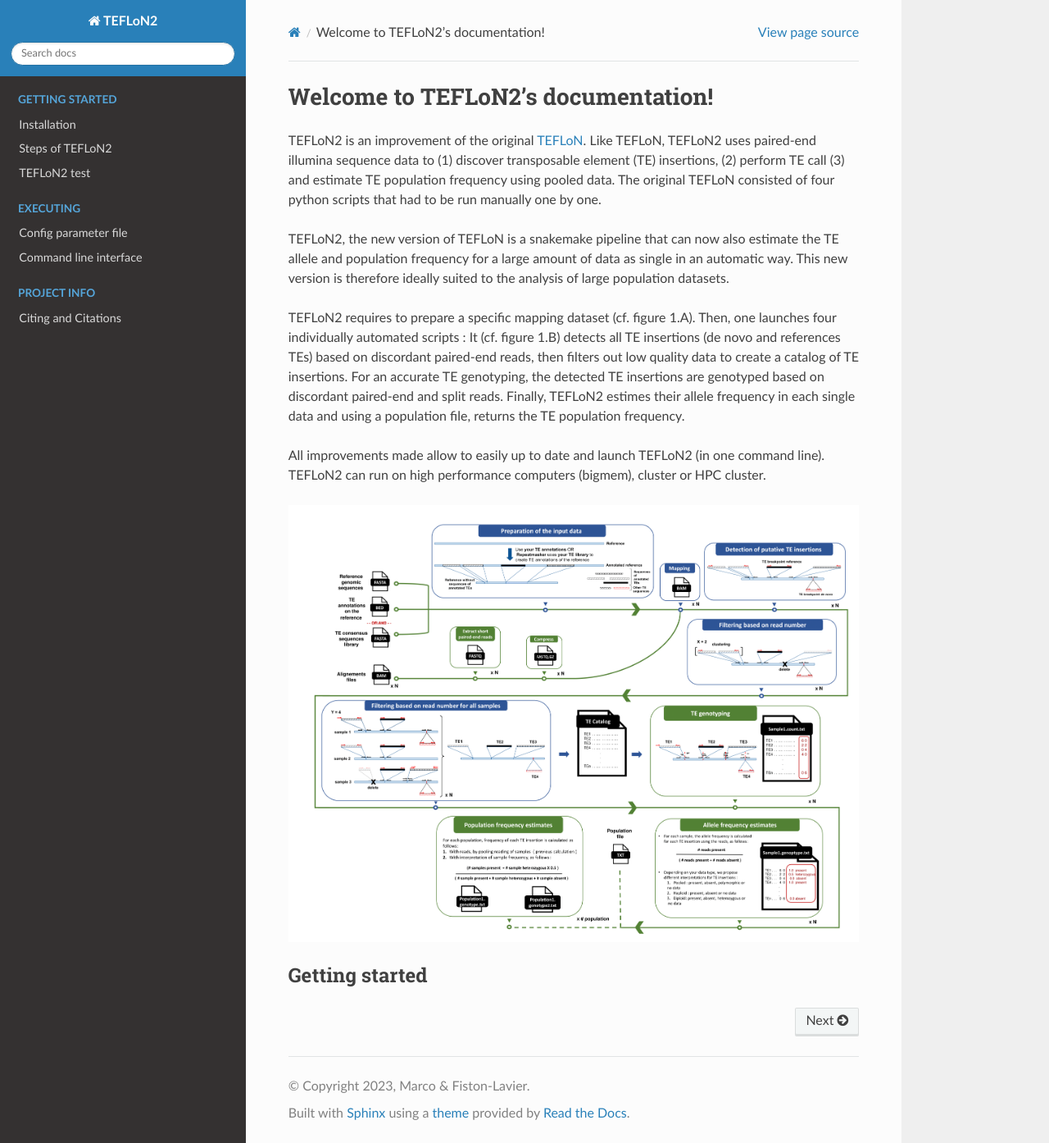
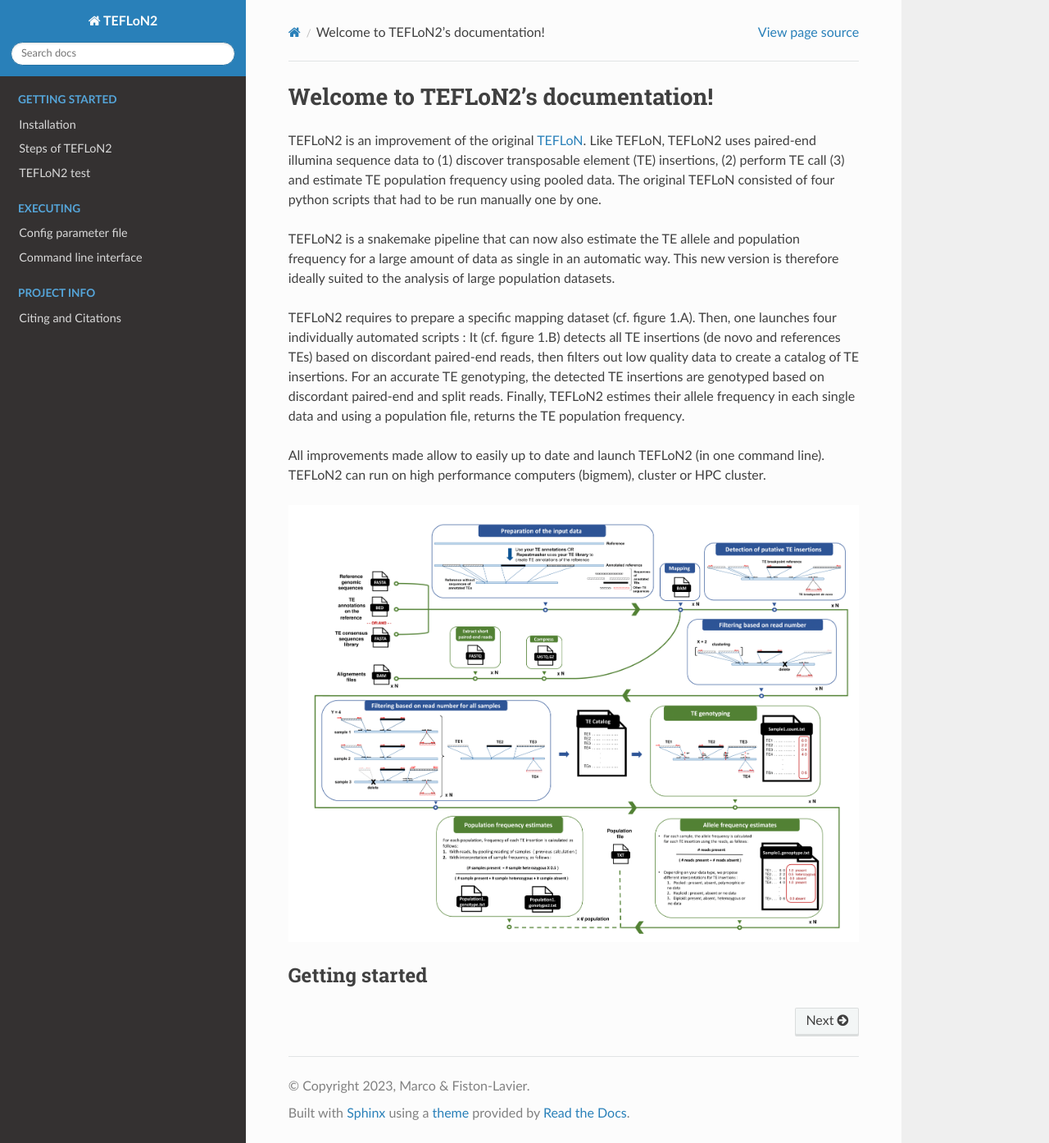
Before and after one commit to asfistonlavie/TEFLoN2, a Sphinx documentation site: the page built from docs/index.rst, in a window 1280 px wide and 1394 px high. Shown: the whole window at 82% size. Built offline with Sphinx 7.4.7 and the Read the Docs theme 3.1.0, drawn with Linux system fonts in a browser that asks for light colours.

Commit message:
Update index.rst

```diff
--- a/docs/index.rst
+++ b/docs/index.rst
@@ -8,7 +8,7 @@ Welcome to TEFLoN2's documentation!
 
 TEFLoN2 is an improvement of the original `TEFLoN <https://github.com/jradrion/TEFLoN>`_. Like TEFLoN, TEFLoN2 uses paired-end illumina sequence data to (1) discover transposable element (TE) insertions, (2) perform TE call (3) and estimate TE population frequency using pooled data. The original TEFLoN consisted of four python scripts that had to be run manually one by one.
 
-TEFLoN2, the new version of TEFLoN is a snakemake pipeline that can now also estimate the TE allele and population frequency for a large amount of data as single in an automatic way. This new version is therefore ideally suited to the analysis of large population datasets.
+TEFLoN2 is a snakemake pipeline that can now also estimate the TE allele and population frequency for a large amount of data as single in an automatic way. This new version is therefore ideally suited to the analysis of large population datasets.
 
 TEFLoN2 requires to prepare a specific mapping dataset (cf. figure 1.A). Then, one launches four individually automated scripts : It (cf. figure 1.B) detects all TE insertions (de novo and references TEs) based on discordant paired-end reads, then filters out low quality data to create a catalog of TE insertions. For an accurate TE genotyping, the detected TE insertions are genotyped based on discordant paired-end and split reads. Finally, TEFLoN2 estimes their allele frequency in each single data and using a population file, returns the TE population frequency.
 
```
